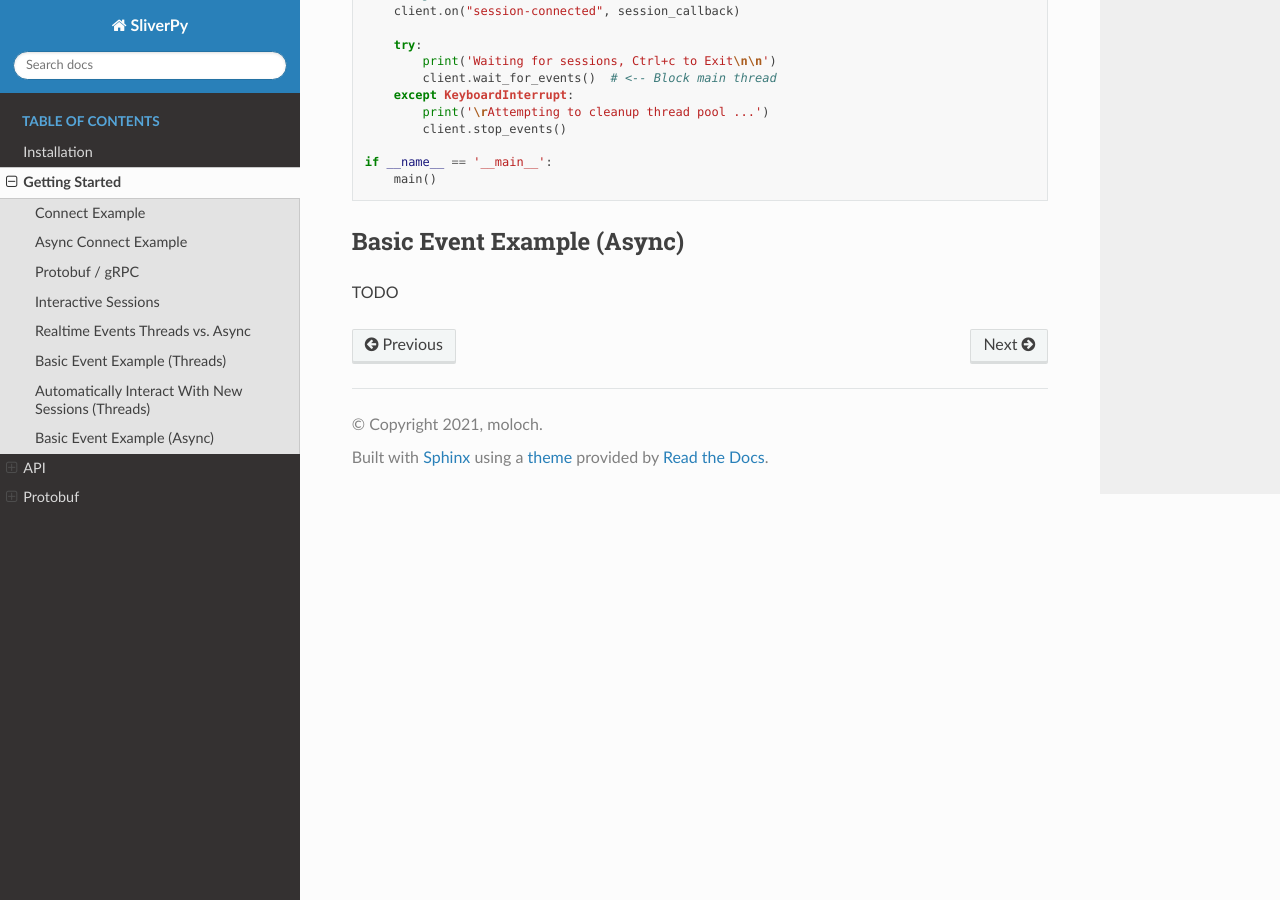
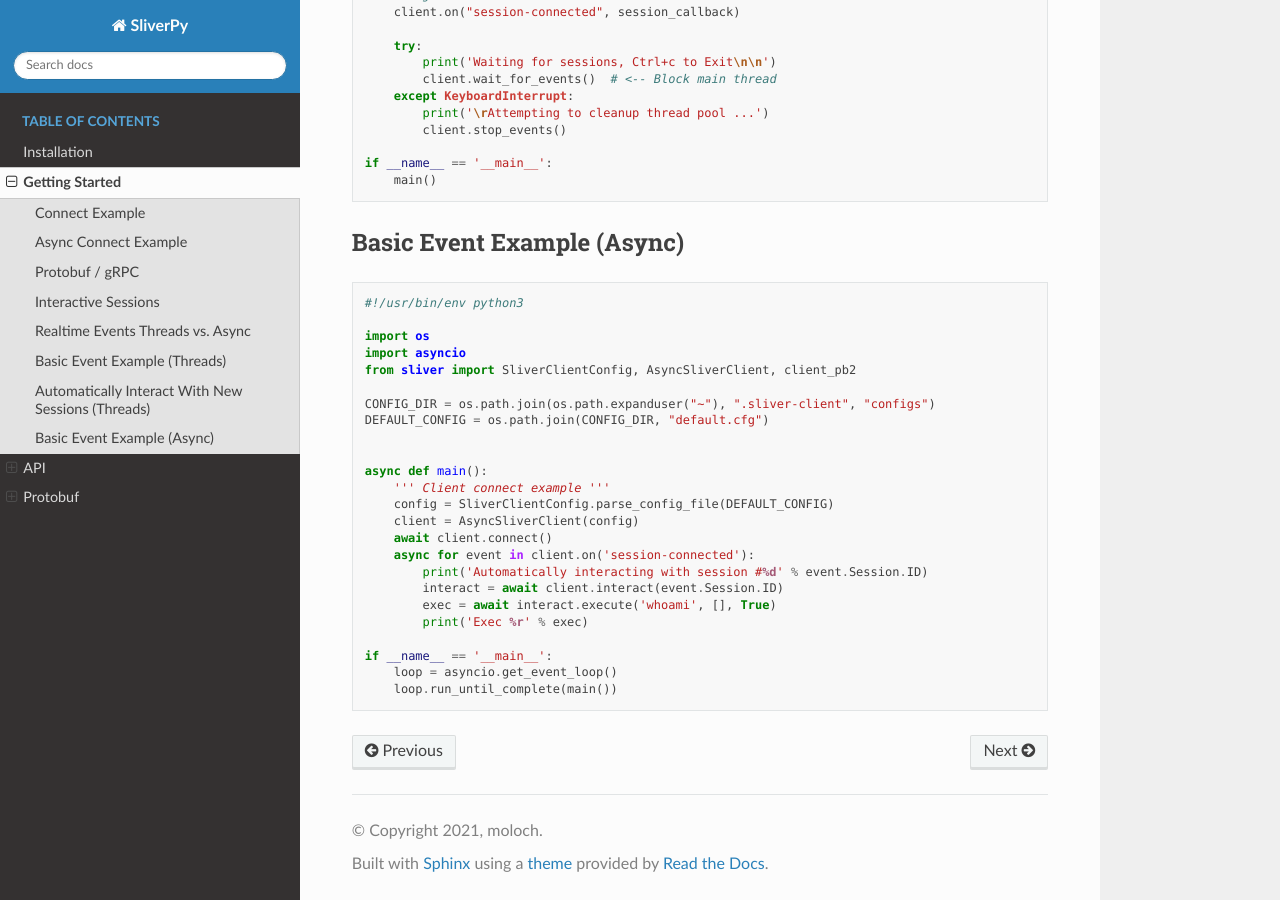
Before and after one commit to moloch--/sliver-py, a Sphinx documentation site: the page built from docs/getting-started.rst, in a window 1280 px wide and 900 px high, scrolled down 5110 px. Built offline with Sphinx 7.4.7 and the Read the Docs theme 2.0.0, drawn with Linux system fonts in a browser that asks for light colours.

Commit message:
Event async implementation

```diff
--- a/docs/getting-started.rst
+++ b/docs/getting-started.rst
@@ -164,7 +164,7 @@ Realtime Events Threads vs. Async
 SliverPy also supports realtime events, which are pushed from the server to the client whenever an event occurs. For example, some of the more common events you'll likely
 be interested in are when a new session is created or when a job starts/stops.
 
-The :class:`SliverClient` and :class:`AsyncSliverClient` implement these real time events using threads and `asyncio` respectfully. When to use each is beyond the scope
+The :class:`SliverClient` and :class:`AsyncSliverClient` implement these real time events using threads and ``asyncio`` respectfully. When to use each is beyond the scope
 of this document but I recommend `this presentation <https://www.youtube.com/watch?v=9zinZmE3Ogk>`_ by Raymond Hettinger if you're not familiar with strengths/weaknesses
 of each approach.
 
@@ -264,6 +264,33 @@ To do this we can register a callback function with ``.on()`` for the specific `
 
 
 Basic Event Example (Async)
-^^^^^^^^^^^^^^^^^^^^^^^^^^^^^
+^^^^^^^^^^^^^^^^^^^^^^^^^^^
 
-TODO
+
+
+.. code-block:: python
+
+    #!/usr/bin/env python3
+
+    import os
+    import asyncio
+    from sliver import SliverClientConfig, AsyncSliverClient, client_pb2
+
+    CONFIG_DIR = os.path.join(os.path.expanduser("~"), ".sliver-client", "configs")
+    DEFAULT_CONFIG = os.path.join(CONFIG_DIR, "default.cfg")
+
+
+    async def main():
+        ''' Client connect example '''
+        config = SliverClientConfig.parse_config_file(DEFAULT_CONFIG)
+        client = AsyncSliverClient(config)
+        await client.connect()
+        async for event in client.on('session-connected'):
+            print('Automatically interacting with session #%d' % event.Session.ID)
+            interact = await client.interact(event.Session.ID)
+            exec = await interact.execute('whoami', [], True)
+            print('Exec %r' % exec)
+
+    if __name__ == '__main__':
+        loop = asyncio.get_event_loop()
+        loop.run_until_complete(main())
```
Also changed, not shown: README.md (+0 -1 lines), 1 other file.
